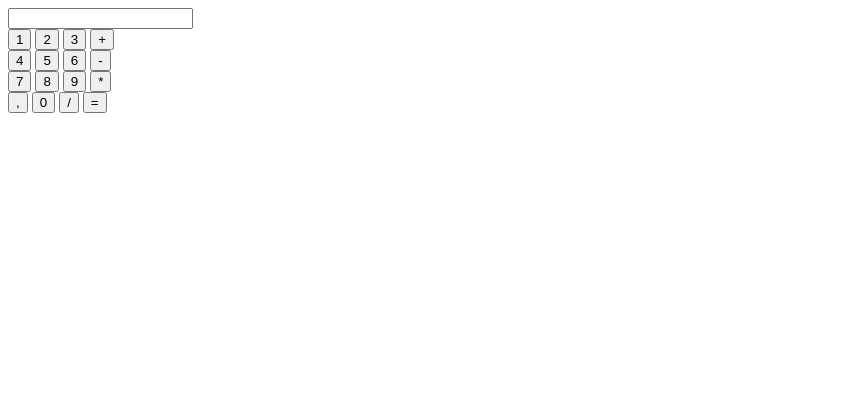
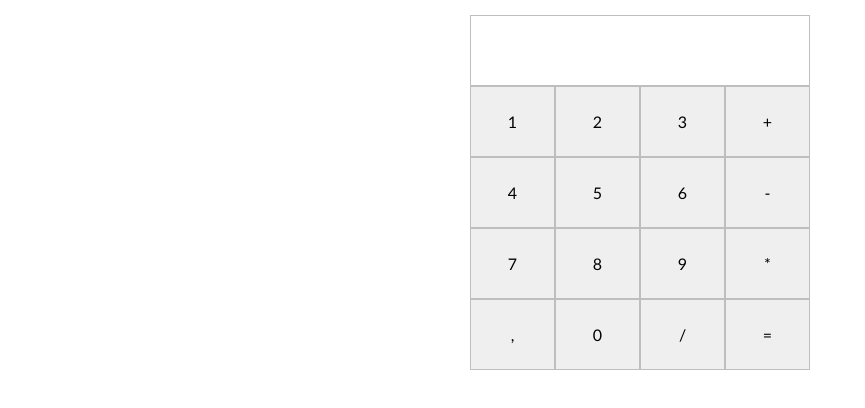
Before and after one commit to danbka763/calculator, a plain HTML site: page index.html in a window 1280 px wide. Shown: the whole page, without its empty margins (0-865 px from the left). Drawn offline with Linux system fonts and the light colour scheme.

Commit message:
Написание css стилей для калькулятора

```diff
--- a/index.html
+++ b/index.html
@@ -4,7 +4,7 @@
     <meta charset="UTF-8" />
     <meta http-equiv="X-UA-Compatible" content="IE=edge" />
     <meta name="viewport" content="width=device-width, initial-scale=1.0" />
-
+    <link rel="stylesheet" href="stylesheet/style.css" />
     <title>Calculator</title>
   </head>
   <body>
--- /dev/null
+++ b/stylesheet/style.css
@@ -0,0 +1,55 @@
+* {
+  padding: 0;
+  margin: 0;
+}
+
+body {
+  width: 100%;
+  height: 100%;
+  display: flex;
+  justify-content: center;
+}
+
+body, button, input {
+  font-family: Calibri, Candara, Segoe,
+               "Segoe UI", Optima, Arial,
+               sans-serif;
+  font-size: 16px;
+}
+
+body>div.calculator {
+  width: 340px;
+  max-width: 100%;
+  padding: 15px 25px;
+  display: flex;
+  flex-direction: column;
+  align-items: center;
+}
+
+body>div.calculator main,
+body>div.calculator header {
+  width: 100%;
+}
+
+body>div.calculator input {
+  width: calc(100% - 10px * 2 - 2px);
+  padding: 25px 10px;
+  border-radius: 0;
+  border: 1px solid rgb(190, 190, 190);
+}
+
+body>div.calculator .line {
+  display: flex;
+  justify-content: center;
+  width: 100%;
+}
+
+body>div.calculator button {
+  width: 100%;
+  border-radius: 0;
+  margin: 0;
+  border: 1px solid rgb(190, 190, 190);
+  padding-top: 25px;
+  padding-bottom: 25px;
+  cursor: pointer;
+}
```
